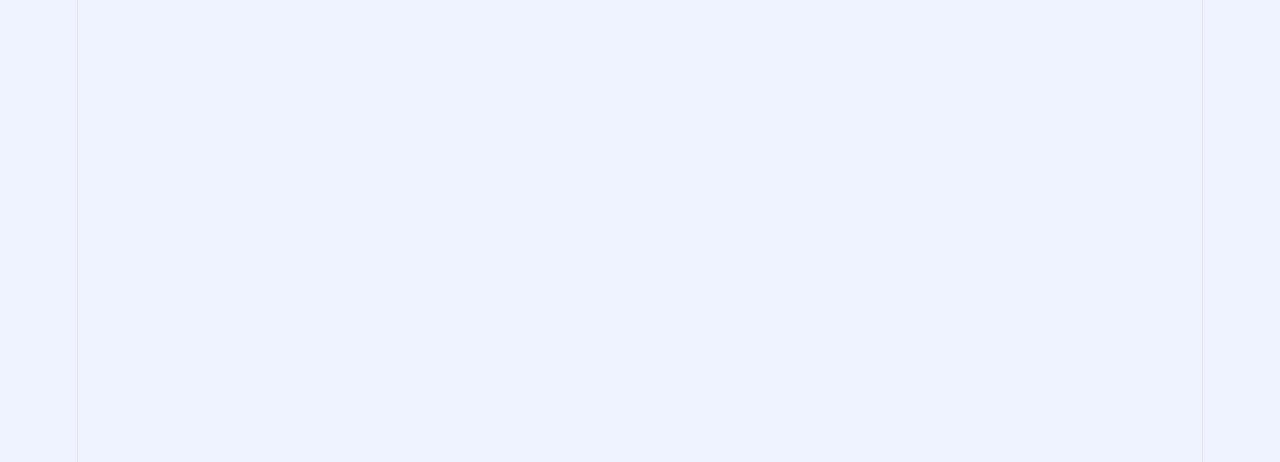
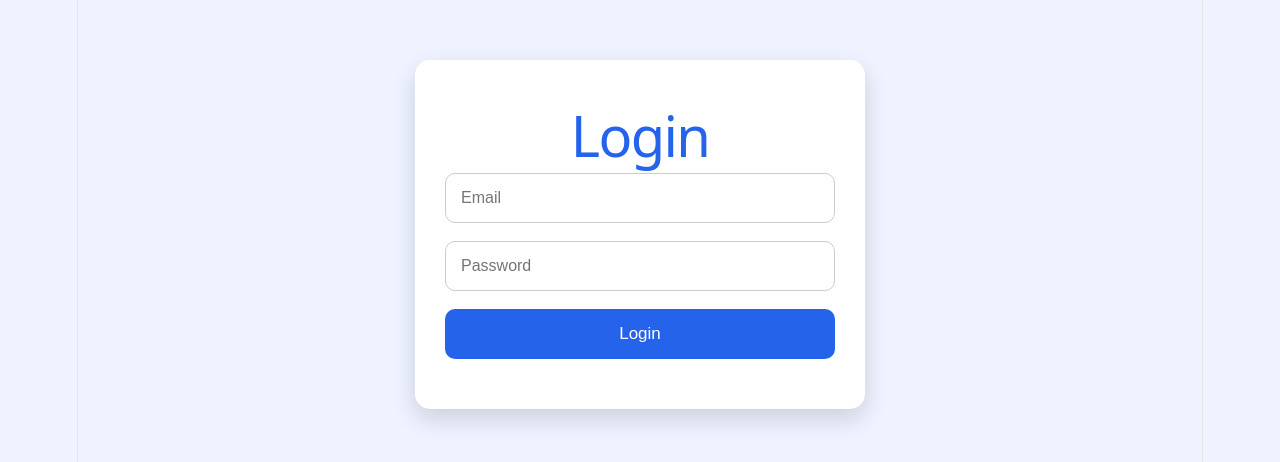
Before and after one commit to sindhukumarray/Mini-Blog, a React (Vite) app: page /login in a window 1280 px wide. Before the commit this address had no page. Shown: the top 462 px of the page. Built offline with nearby package versions, Linux system fonts and the light colour scheme.

Commit message:
to improve login section

```diff
--- a/src/pages/Login.jsx
+++ b/src/pages/Login.jsx
@@ -0,0 +1,112 @@
+import { useState } from "react";
+import { useNavigate } from "react-router-dom";
+import axios from "axios";
+import "../styles/Login.css";
+
+function Login() {
+
+  const navigate = useNavigate();
+
+  const [email, setEmail] = useState("");
+
+  const [password, setPassword] = useState("");
+
+  const [message, setMessage] = useState("");
+
+  async function handleSubmit(e) {
+
+    e.preventDefault();
+
+    if (!email || !password) {
+
+      setMessage("Please fill all fields.");
+
+      return;
+
+    }
+
+    try {
+
+      const res = await axios.post(
+        "https://reqres.in/api/login",
+        {
+          email,
+          password
+        }
+      );
+
+      localStorage.setItem(
+        "token",
+        res.data.token
+      );
+
+
+      setMessage("Login Successful");
+
+      navigate("/dashboard");
+
+    } catch {
+
+      setMessage("Invalid Email or Password");
+
+    }
+
+  }
+
+  return (
+
+    <div className="login">
+
+      <h1>Login</h1>
+
+      <form onSubmit={handleSubmit}>
+
+        <input
+
+          type="email"
+
+          placeholder="Email"
+
+          value={email}
+
+          onChange={(e)=>
+
+          setEmail(e.target.value)
+
+          }
+
+        />
+
+        <input
+
+          type="password"
+
+          placeholder="Password"
+
+          value={password}
+
+          onChange={(e)=>
+
+          setPassword(e.target.value)
+
+          }
+
+        />
+
+        <button>
+
+          Login
+
+        </button>
+
+      </form>
+
+      <p>{message}</p>
+
+    </div>
+
+  );
+
+}
+
+export default Login;
--- a/src/routes/AppRoutes.jsx
+++ b/src/routes/AppRoutes.jsx
@@ -2,6 +2,7 @@ import { BrowserRouter, Routes, Route } from "react-router-dom";
 import Home from "../pages/Home";
 import PostDetail from "../pages/PostDetail";
 import CreatePost from "../pages/CreatePost";
+import Login from "../pages/Login";
 function AppRoutes() {
   return (
     <BrowserRouter>
@@ -25,6 +26,15 @@ function AppRoutes() {
            element={<CreatePost/>}
 
         />
+
+        <Route
+
+            path="/login"
+
+             element={<Login/>}
+
+        />
+
       </Routes>
     </BrowserRouter>
   );
--- a/src/styles/Login.css
+++ b/src/styles/Login.css
@@ -0,0 +1,83 @@
+.login{
+
+width:450px;
+
+margin:60px auto;
+
+background:white;
+
+padding:30px;
+
+border-radius:15px;
+
+box-shadow:0 10px 25px rgba(0,0,0,.15);
+
+}
+
+.login h1{
+
+text-align:center;
+
+margin-bottom:25px;
+
+color:#2563eb;
+
+}
+
+.login form{
+
+display:flex;
+
+flex-direction:column;
+
+gap:18px;
+
+}
+
+.login input{
+
+padding:15px;
+
+font-size:16px;
+
+border:1px solid #ccc;
+
+border-radius:10px;
+
+outline:none;
+
+}
+
+.login button{
+
+padding:15px;
+
+background:#2563eb;
+
+color:white;
+
+border:none;
+
+border-radius:10px;
+
+cursor:pointer;
+
+font-size:17px;
+
+}
+
+.login button:hover{
+
+background:#1d4ed8;
+
+}
+
+.login p{
+
+text-align:center;
+
+margin-top:20px;
+
+font-weight:bold;
+
+}
```
